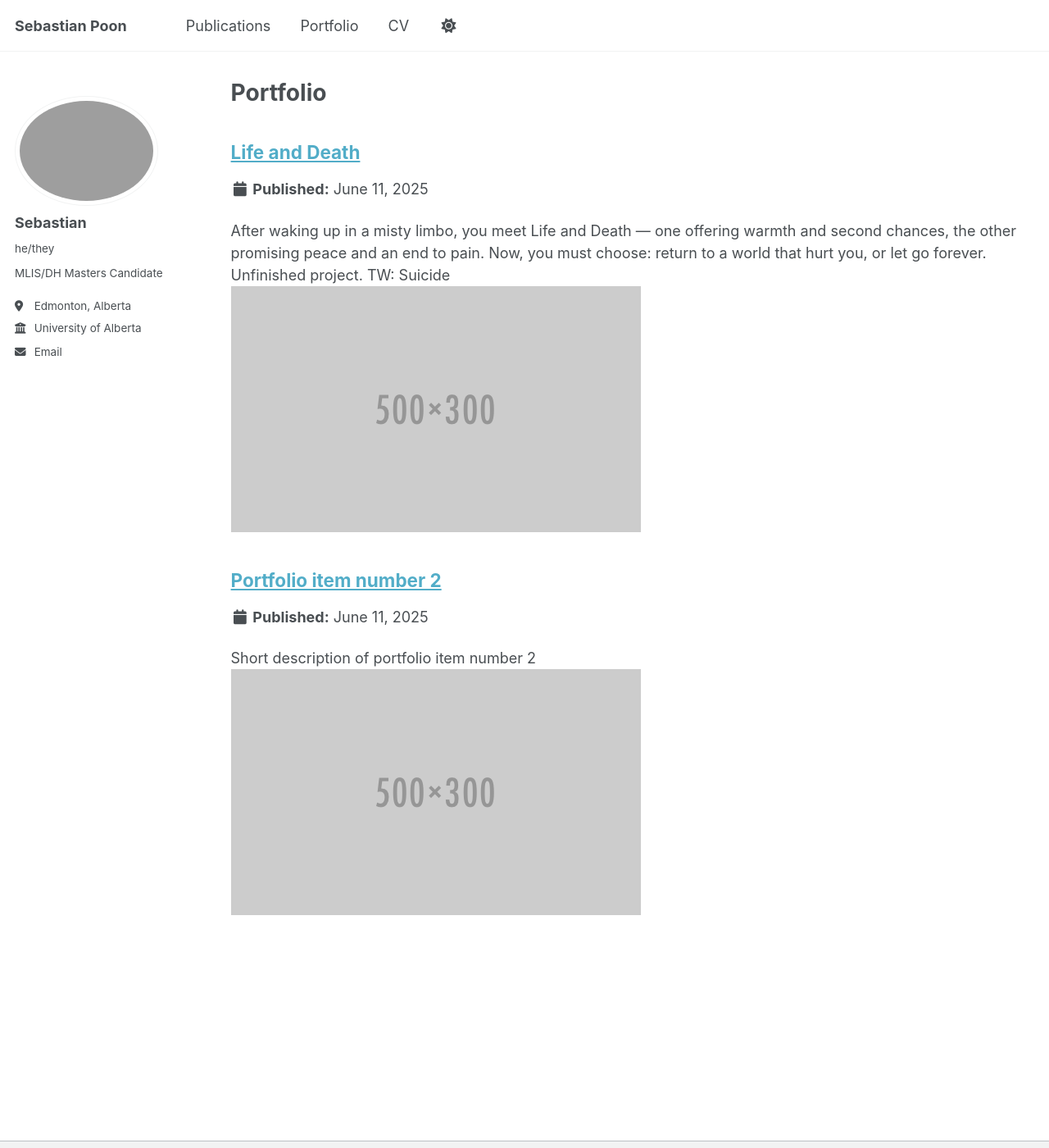
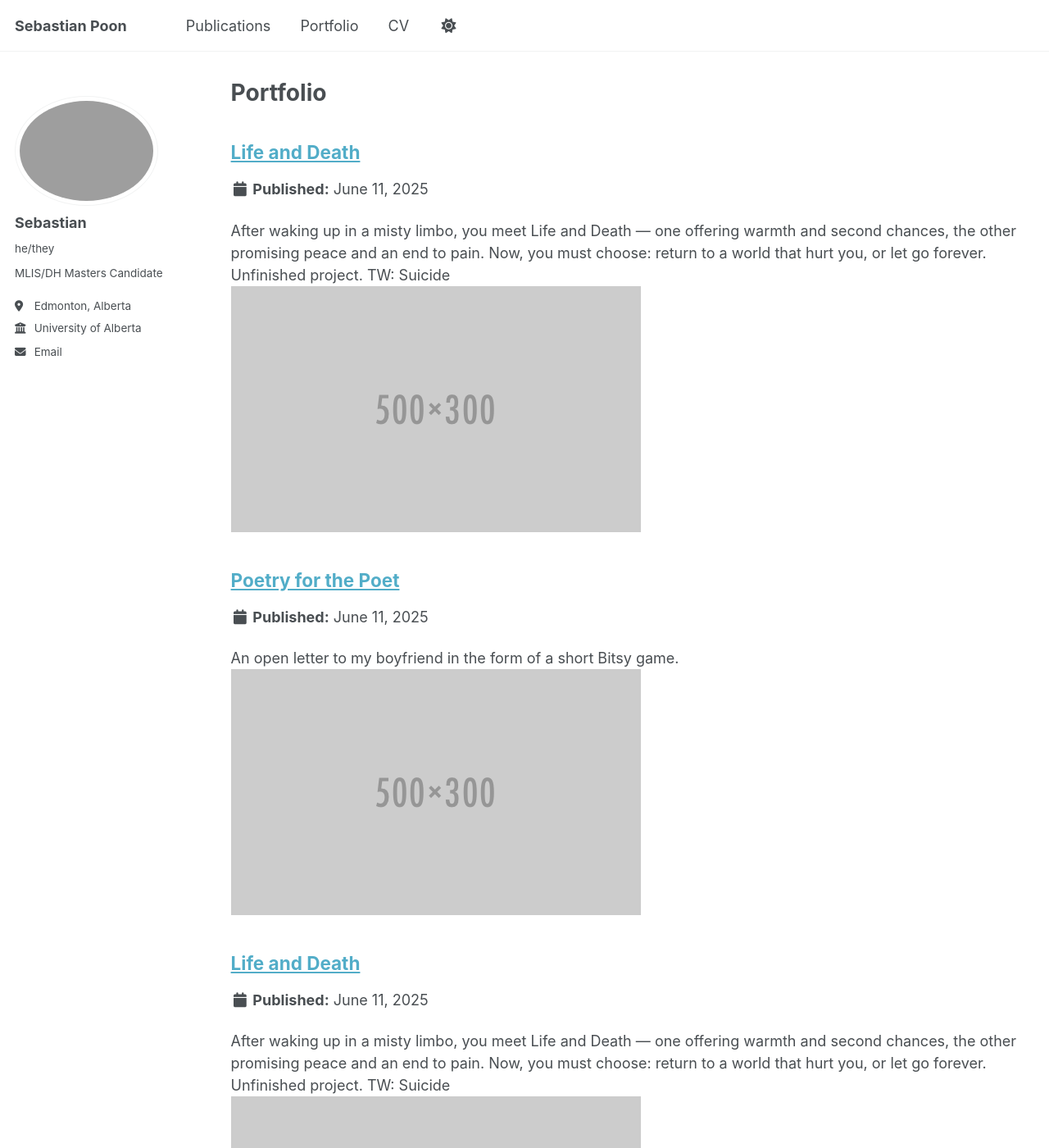
Before and after one commit to hollow-bastian/poons, a Jekyll site: the page built from _pages/portfolio.html, in a window 1280 px wide and 1400 px high. Shown: the whole window at 82% size. Built offline with Jekyll 4.4.1, drawn with Linux system fonts in a browser that asks for light colours.

Commit message:
added info

```diff
--- a/_portfolio/portfolio-2.html
+++ b/_portfolio/portfolio-2.html
@@ -1,6 +1,6 @@
 ---
-title: "Portfolio item number 2"
-excerpt: "Short description of portfolio item number 2 <br/><img src='/images/500x300.png'>"
+title: "Poetry for the Poet"
+excerpt: "An open letter to my boyfriend in the form of a short Bitsy game. <br/><img src='/images/500x300.png'>"
 collection: portfolio
 ---
 
--- /dev/null
+++ b/_portfolio/portfolio-3.md
@@ -0,0 +1,5 @@
+---
+title: "Life and Death"
+excerpt: "After waking up in a misty limbo, you meet Life and Death — one offering warmth and second chances, the other promising peace and an end to pain. Now, you must choose: return to a world that hurt you, or let go forever. Unfinished project. TW: Suicide <br/><img src='/images/500x300.png'>"
+collection: portfolio
+---
```
